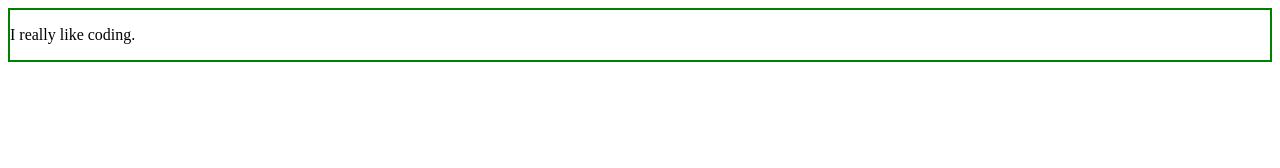
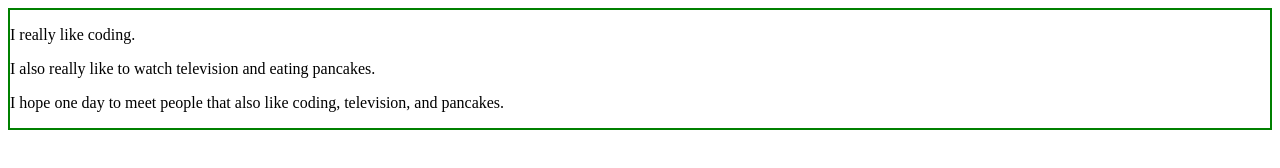
Before and after one commit to Dennis-YJ-Chang/prep-0721-code-solutions, a website: page prep-javascript-dom-manipulation/index.html in a window 1280 px wide. Drawn offline with Linux system fonts and the light colour scheme.

Commit message:
Completed prep-javascript-dom-manipulation

```diff
--- a/prep-javascript-dom-manipulation/index.html
+++ b/prep-javascript-dom-manipulation/index.html
@@ -18,15 +18,17 @@
       I really like coding.
     </p>
     <p class="second-paragraph">
+
     </p>
     <p class="third-paragraph">
+
     </p>
   </div>
   <script>
     // Your code here
-    var $secondParagraph = document.querySelector('.second-Paragraph');
+    var $secondParagraph = document.querySelector('.second-paragraph');
     $secondParagraph.textContent = 'I also really like to watch television and eating pancakes.';
-    var $thirdParagraph = document.querySelector('.third-Paragraph');
+    var $thirdParagraph = document.querySelector('.third-paragraph');
     $thirdParagraph.textContent = 'I hope one day to meet people that also like coding, television, and pancakes.';
   </script>
 </body>
```
